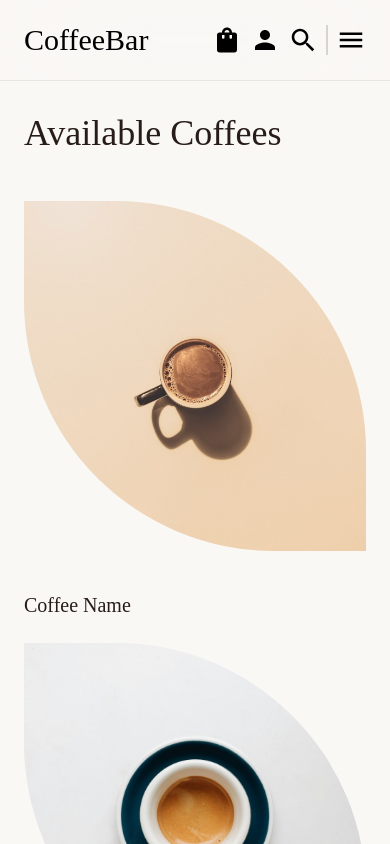
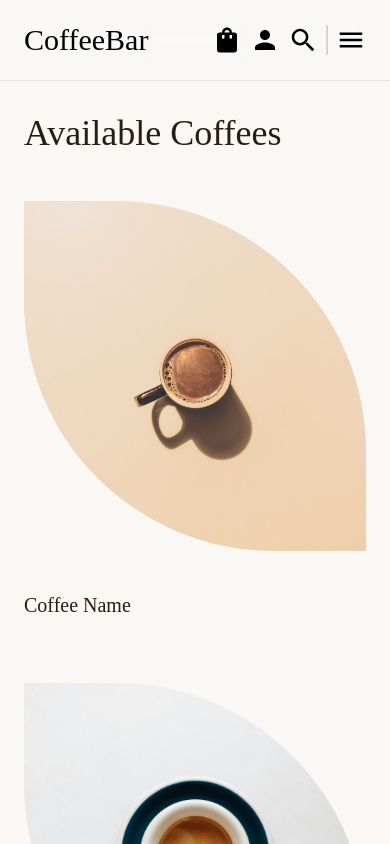
Before and after one commit to DarkoM996/coffeebar-website, a React (Vite) app: page /coffees in a window 390 px wide. Shown: the top 844 px of the page. Built offline with nearby package versions, Linux system fonts and the light colour scheme; a web font is replaced by a local one.

Commit message:
some spacing adjustment

```diff
--- a/src/pages/CoffeesPage.tsx
+++ b/src/pages/CoffeesPage.tsx
@@ -17,12 +17,12 @@ import image16 from "../images/image16.jpg";
 
 const CoffeesPage = () => {
   return (
-    <section className="max-w-screen-3xl mx-auto w-full h-screen relative px-6 py-8 lg:px-28">
+    <section className="max-w-screen-3xl mx-auto w-full h-screen relative px-6 py-8 md:px-12 lg:px-16 xl:px-28">
       <h1 className="text-4xl md:text-5xl lg:text-7xl pb-12 lg:py-12">
         Available Coffees
       </h1>
       {/* Grid of products */}
-      <div className="grid grid-cols-1 md:grid-cols-2 lg:grid-cols-4 gap-6 lg:gap-y-28">
+      <div className="grid grid-cols-1 md:grid-cols-2 lg:grid-cols-4 gap-8 gap-y-16 lg:gap-y-28">
         {/* Product 1 */}
         <div className="grid grid-cols-1 place-content-start gap-10">
           <div className="relative w-full h-[350px]">
```
